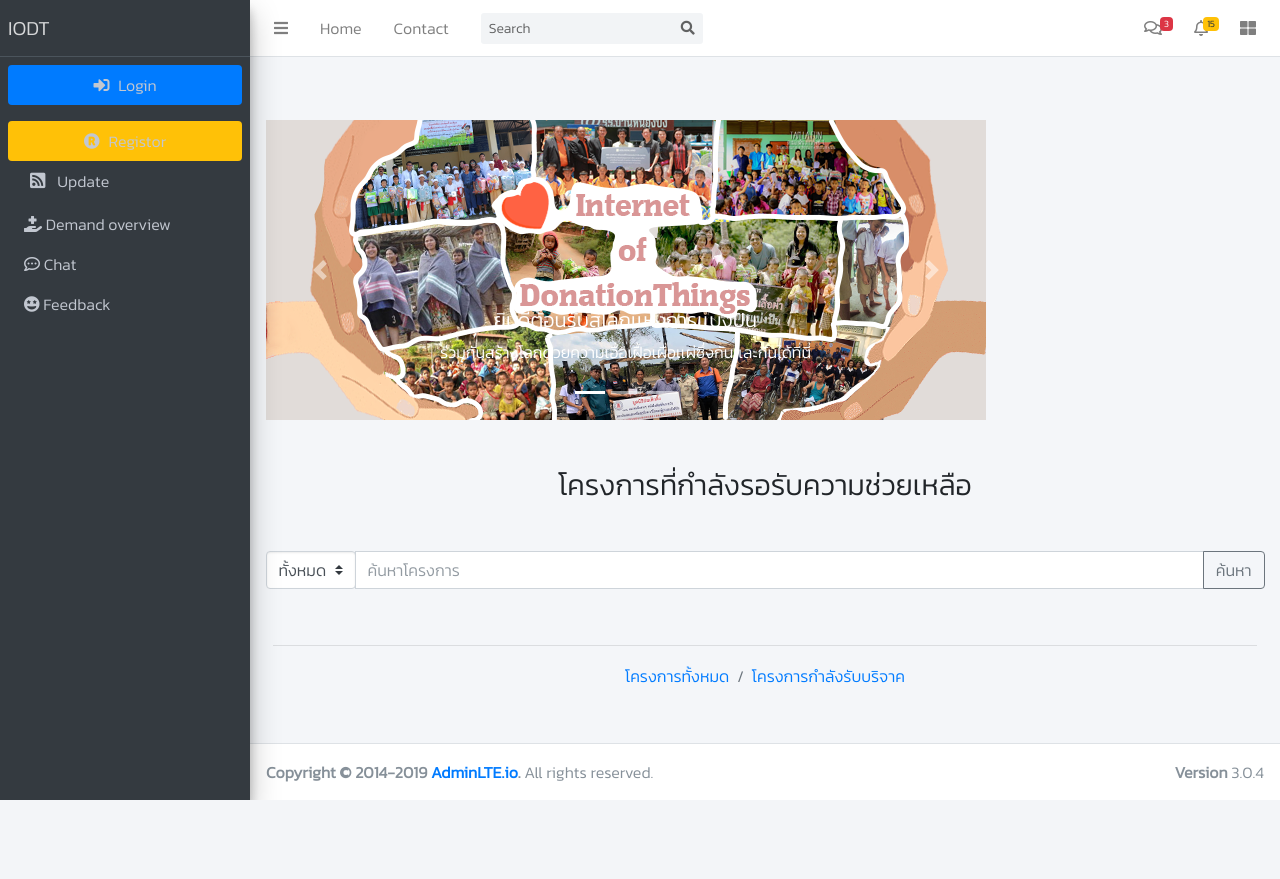
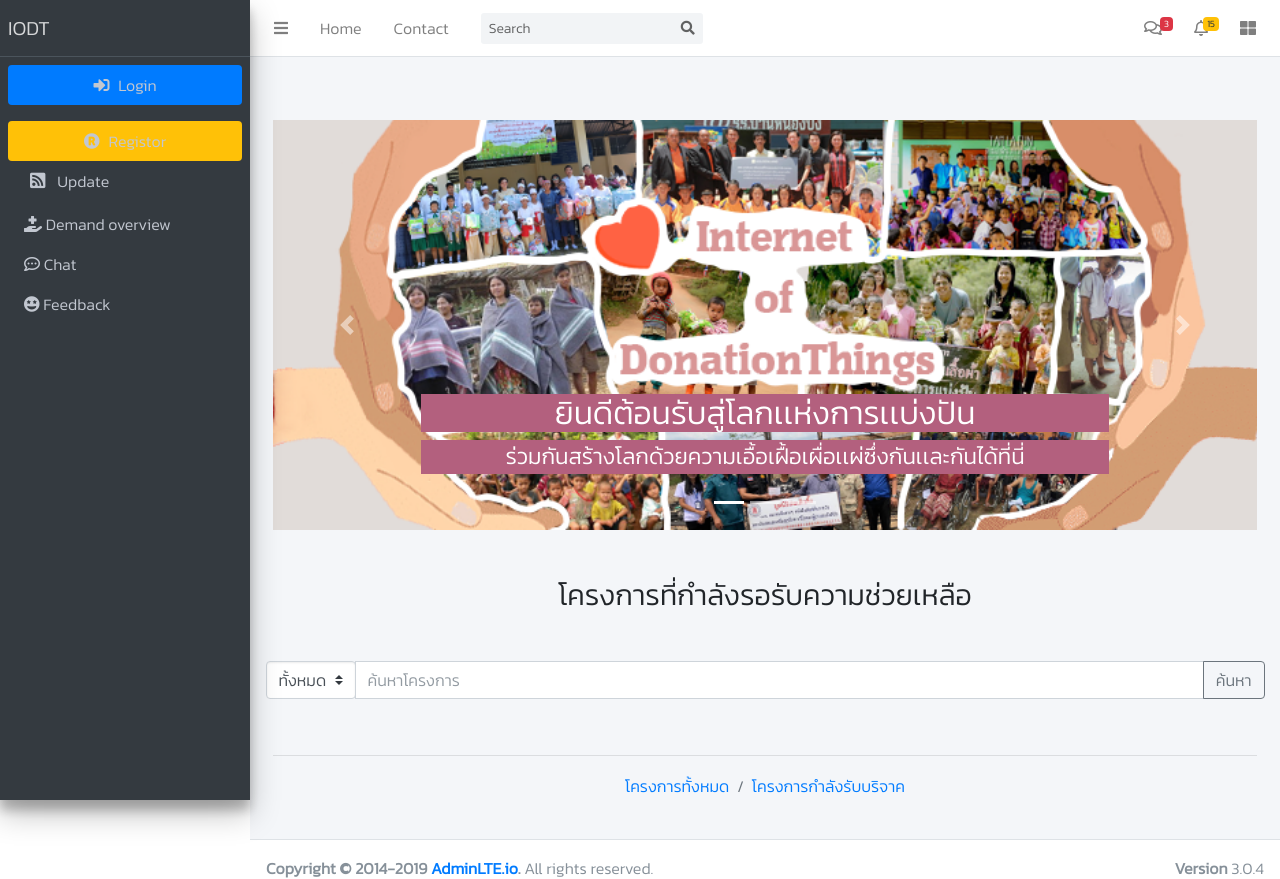
Before and after one commit to sahussawud/InternetOfDonationThings, a Django app: page / in a window 1280 px wide. Shown: the top 879 px of the page. Before the commit the page ends 800 px from the top, so only its background shows below. Run offline with Django 3.2, Linux system fonts and the light colour scheme; data that the repository does not hold is empty; some libraries are stand-ins or nearby versions.

Commit message:
lastet update

```diff
--- a/IODT/donations/forms.py
+++ b/IODT/donations/forms.py
@@ -62,7 +62,7 @@ class CreateProjectForm(ModelForm):
             'propose': TextInput(attrs={'class':'form-control'}),
             'helping_people': NumberInput(attrs={'class':'form-control'}),
             'address': Textarea(attrs={'cols': 40, 'rows': 5 , 'class':'form-control'}),
-            'desc': Textarea(attrs={'cols': 40, 'rows': 17 , 'class':'form-control'}),
+            'desc': Textarea(attrs={'cols': 40, 'rows': 17   , 'class':'form-control'}),
         }
 
 class FeedbackForm(ModelForm):
--- a/IODT/donations/views.py
+++ b/IODT/donations/views.py
@@ -324,8 +324,8 @@ class project_api(APIView):
             else:
                 project = Project.objects.all()
         if active_project:
-            project = project.filter(expire_date__gte=date.today())
-
+            # project = project.filter(expire_date__gte=date.today())
+            project = project.filter(status='open')
         project = project.order_by('expire_date')
         serializer = ProjectOverviewSerializer(project, many=True)
         return Response(serializer.data, status=status.HTTP_200_OK)
--- a/IODT/reports/templates/report/index_2.html
+++ b/IODT/reports/templates/report/index_2.html
@@ -21,7 +21,7 @@
 </style>
 <br><br>
 <div class="container" id='app'>
-  <div class="row">
+
     <div id="carouselExampleCaptions" class="carousel slide" data-ride="carousel">
       <ol class="carousel-indicators">
         <li data-target="#carouselExampleCaptions" data-slide-to="0" class="active"></li>
@@ -30,13 +30,13 @@
       </ol>
       <div class="carousel-inner">
         <div class="carousel-item active">
-          <img src="{% static 'asset/Banner-IODT-2.png'%}" class="d-block w-100" alt="...">
-          <div class="carousel-caption d-none d-md-block">
-            <h5>ยินดีต้อนรับสู่โลกเเห่งการเเบ่งปัน</h5>
-            <p>ร่วมกันสร้างโลกด้วยความเอื้อเฝื้อเผื่อเเผ่ซึ่งกันเเละกันได้ที่นี่</p>
+          <img src="{% static 'asset/Banner-IODT-2.png'%}" class="d-block w-100" style="">
+          <div class="carousel-caption d-none d-md-block" style="color: white; font-size: 1.4em;">
+            <h2 style="background-color:  #b3607e;">ยินดีต้อนรับสู่โลกเเห่งการเเบ่งปัน</h2>
+            <p style="background-color:  #b3607e;">ร่วมกันสร้างโลกด้วยความเอื้อเฝื้อเผื่อเเผ่ซึ่งกันเเละกันได้ที่นี่</p>
           </div>
         </div>
-        <div class="carousel-item">
+        <!-- <div class="carousel-item">
           <img src="{% static 'asset/Banner-IODT-2.png'%}" class="d-block w-100" alt="...">
           <div class="carousel-caption d-none d-md-block">
             <h5>Second slide label</h5>
@@ -49,7 +49,7 @@
             <h5>Third slide label</h5>
             <p>Praesent commodo cursus magna, vel scelerisque nisl consectetur.</p>
           </div>
-        </div>
+        </div> -->
       </div>
       <a class="carousel-control-prev" href="#carouselExampleCaptions" role="button" data-slide="prev">
         <span class="carousel-control-prev-icon" aria-hidden="true"></span>
@@ -60,7 +60,8 @@
         <span class="sr-only">Next</span>
       </a>
     </div>
-  </div>
+
+
   <div class="row my-5">
     <h1 class="h1 mx-auto">โครงการที่กำลังรอรับความช่วยเหลือ</h1>
   </div>
@@ -103,9 +104,9 @@
           v-if='project.status=="open"'>เปิดรับบริจาค</span>
         <span class="notify-badge badge badge-danger" style="font-size:1rem;"
           v-else-if='project.status=="close"'>ปิดรับบริจาค</span>
-        <span class="notify-badge badge badge-danger" style="font-size:1rem;"
+        <span class="notify-badge badge badge-info" style="font-size:1rem;"
           v-else-if='project.status=="process"'>ดำเนินการ</span>
-        <span class="notify-badge badge badge-warning" style="font-size:1rem;" v-else>เสร็จสิ้น</span>
+        <span class="notify-badge badge badge-secondary" style="font-size:1rem;" v-else>เสร็จสิ้น</span>
 
         <img v-bind:src="project.album.picture_set[0].url" class="card-img-top" alt="..." style=" object-fit: cover;
         object-position: 0 0;
```
